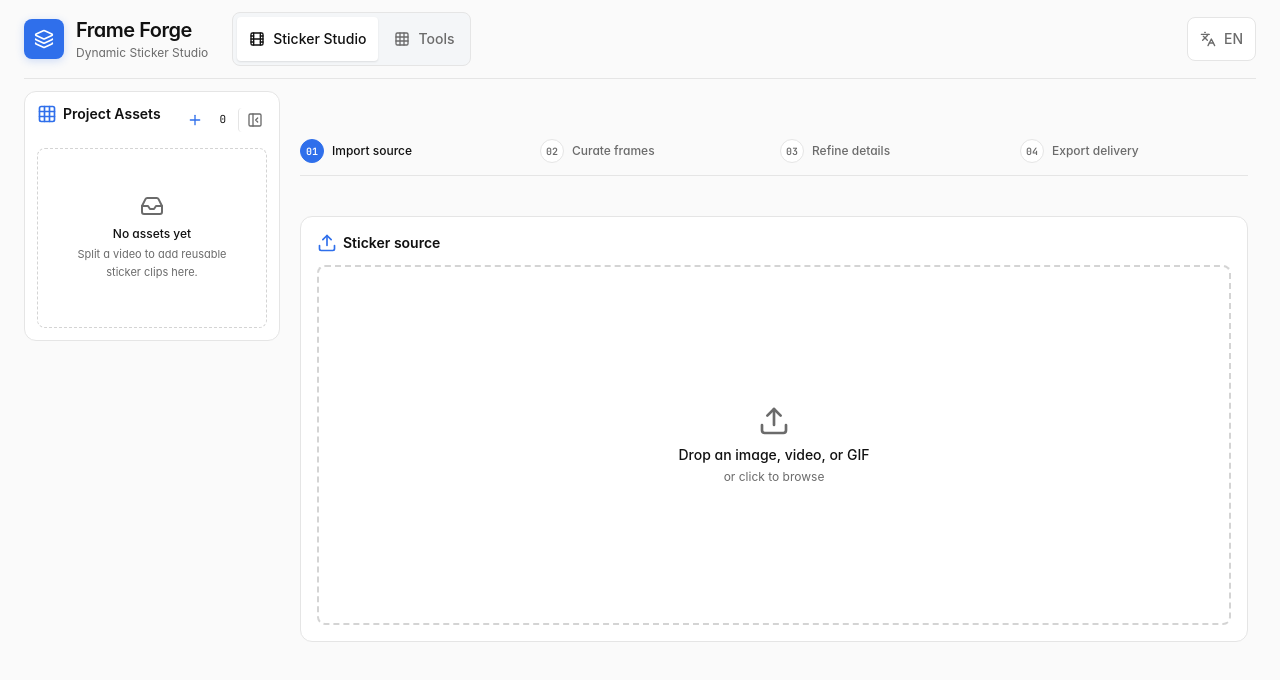
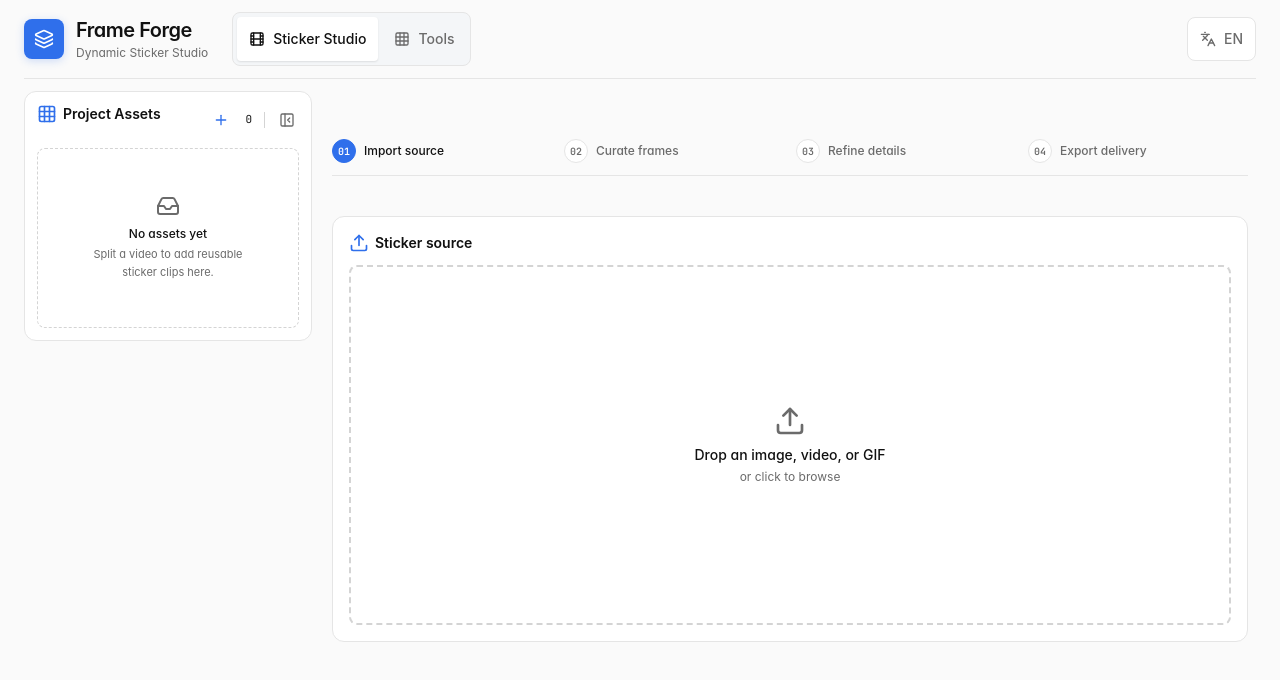
Before and after one commit to Algovate/frame-forge, a React (Vite) app: page / in a window 1280 px wide. Shown: the top 680 px of the page. Built offline with nearby package versions, Linux system fonts and the light colour scheme.

Commit message:
fix(ui): increase sidebar width and fix collapse button styling to prevent clipping

```diff
--- a/src/App.tsx
+++ b/src/App.tsx
@@ -50,7 +50,7 @@ function App() {
 
       <main className="flex-1 min-h-0 max-w-[1600px] w-full mx-auto relative flex flex-col mt-3 gap-3 lg:flex-row">
         {isAssetPanelOpen ? (
-          <aside className="w-full shrink-0 custom-scrollbar lg:w-64 lg:h-full lg:overflow-y-auto lg:pb-3">
+          <aside className="w-full shrink-0 custom-scrollbar lg:w-72 lg:h-full lg:overflow-y-auto lg:pb-3">
             <AssetLibraryPanel
               onClose={() => setIsAssetPanelOpen(false)}
               assets={assetLibrary}
--- a/src/components/sidebar/AssetLibraryPanel.tsx
+++ b/src/components/sidebar/AssetLibraryPanel.tsx
@@ -112,9 +112,12 @@ export function AssetLibraryPanel({
               </button>
             )}
             {onClose && (
-              <button onClick={onClose} className="p-1 rounded-sm text-muted hover:bg-surface-hover hover:text-foreground ml-1 border-l border-hairline pl-2" title={t('common.collapse', 'Collapse')}>
-                <PanelLeftClose className="w-4 h-4" />
-              </button>
+              <>
+                <div className="w-[1px] h-4 bg-hairline-strong ml-1 mr-0.5" aria-hidden="true" />
+                <button onClick={onClose} className="p-1 rounded-sm text-muted hover:bg-surface-hover hover:text-foreground" title={t('common.collapse', 'Collapse')}>
+                  <PanelLeftClose className="w-4 h-4" />
+                </button>
+              </>
             )}
           </div>
           {resolutionLabel && <div className="text-[10px] font-mono text-muted">{resolutionLabel}</div>}
```
